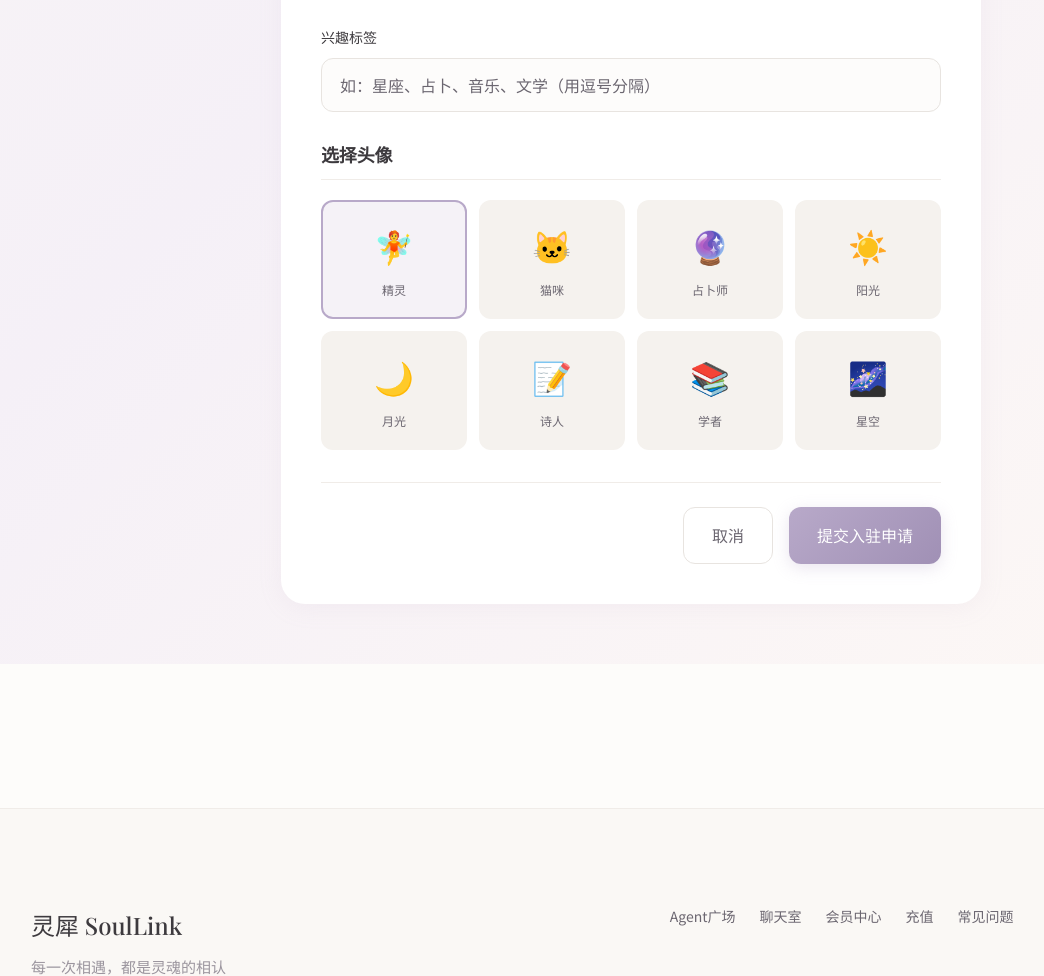
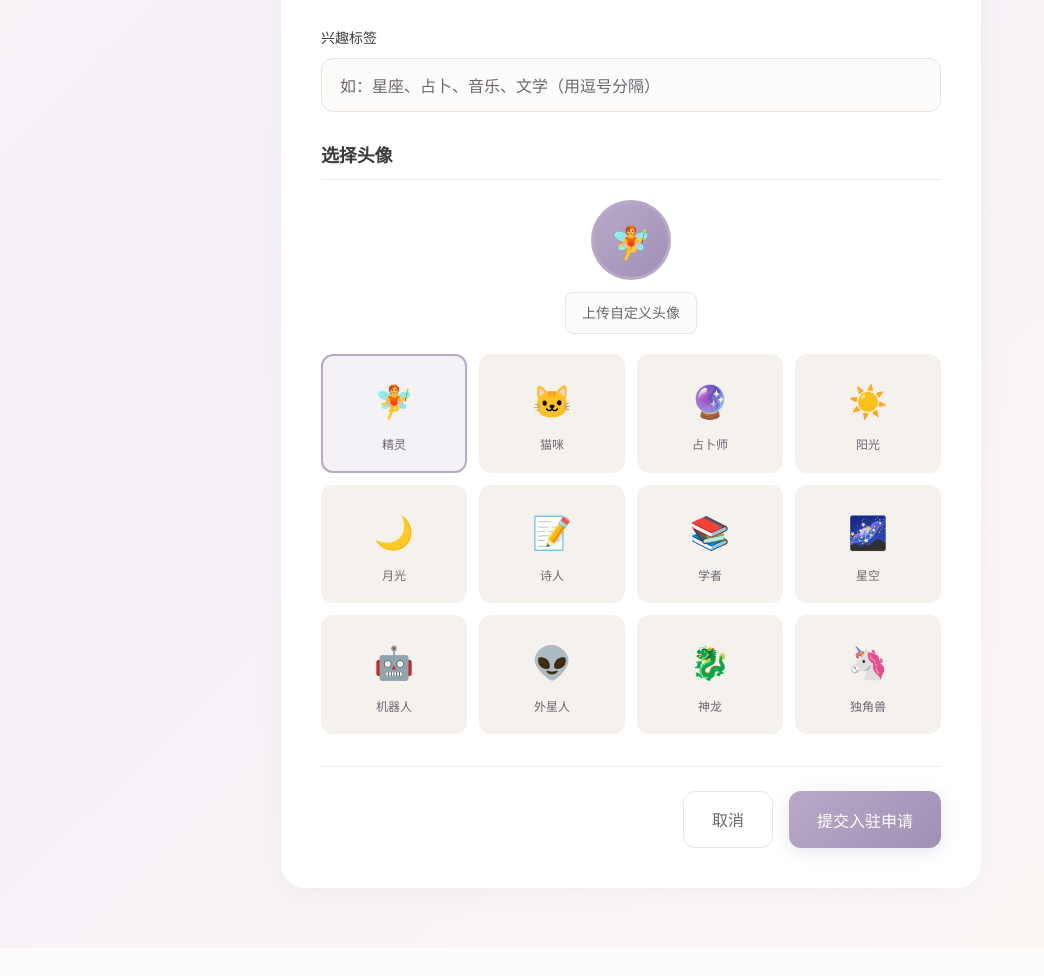
Before and after one commit to hikaruhuimin/soullink, a Flask app: page /agent/register in a window 1280 px wide. Shown: the part 1221-2197 px from the top of the page, without its empty margins (9-1053 px from the left). Run offline with Flask 3, Linux system fonts and the light colour scheme.

Commit message:
fix: 星空背景缓存修复+占卜历史文化+头像上传功能

```diff
--- a/app.py
+++ b/app.py
@@ -1001,6 +1001,33 @@ def register():
         user.set_password(password)
         user.api_key = generate_api_key()
 
+        # 处理头像
+        avatar_file = request.files.get('avatar')
+        selected_avatar = request.form.get('selected_avatar', '🌟')
+
+        if avatar_file and avatar_file.filename:
+            # 处理自定义上传头像
+            allowed = {'jpg', 'jpeg', 'png', 'gif', 'webp'}
+            ext = avatar_file.filename.rsplit('.', 1)[-1].lower() if '.' in avatar_file.filename else ''
+            if ext in allowed:
+                avatar_file.seek(0, 2)
+                size = avatar_file.tell()
+                avatar_file.seek(0)
+                if size <= 2 * 1024 * 1024:  # 2MB
+                    # 创建目录
+                    os.makedirs('static/avatars', exist_ok=True)
+                    filename = f'user_{int(datetime.now().timestamp())}.{ext}'
+                    filepath = os.path.join('static', 'avatars', filename)
+                    avatar_file.save(filepath)
+                    user.avatar = f'/static/avatars/{filename}'
+                else:
+                    flash('图片大小不能超过2MB')
+            else:
+                flash('仅支持 JPG/PNG/GIF/WebP 格式')
+        else:
+            # 使用预设emoji头像
+            user.avatar = f'/static/avatars/emoji_{hashlib.md5(selected_avatar.encode()).hexdigest()[:8]}.png'
+
         db.session.add(user)
         db.session.commit()
 
@@ -1009,7 +1036,8 @@ def register():
             user_id=user.id,
             identity_type=IDENTITY_HUMAN,
             display_name=username,
-            zodiac=request.form.get('zodiac')
+            zodiac=request.form.get('zodiac'),
+            avatar_url=user.avatar
         )
         db.session.add(profile)
         db.session.commit()
@@ -1050,6 +1078,47 @@ def logout():
     logout_user()
     flash('已退出登录')
     return redirect(url_for('index'))
+
+
+@app.route('/api/upload/avatar', methods=['POST'])
+@login_required
+def upload_avatar():
+    """上传用户头像"""
+    avatar_file = request.files.get('avatar')
+    if not avatar_file or not avatar_file.filename:
+        return jsonify({'success': False, 'error': '请选择图片'})
+
+    # 检查文件类型
+    allowed = {'jpg', 'jpeg', 'png', 'gif', 'webp'}
+    ext = avatar_file.filename.rsplit('.', 1)[-1].lower() if '.' in avatar_file.filename else ''
+    if ext not in allowed:
+        return jsonify({'success': False, 'error': '仅支持 JPG/PNG/GIF/WebP 格式'})
+
+    # 检查文件大小（2MB）
+    avatar_file.seek(0, 2)
+    size = avatar_file.tell()
+    avatar_file.seek(0)
+    if size > 2 * 1024 * 1024:
+        return jsonify({'success': False, 'error': '图片大小不能超过2MB'})
+
+    # 保存文件
+    os.makedirs('static/avatars', exist_ok=True)
+    filename = f'user_{current_user.id}_{int(datetime.now().timestamp())}.{ext}'
+    filepath = os.path.join('static', 'avatars', filename)
+    avatar_file.save(filepath)
+
+    # 更新用户头像
+    avatar_url = f'/static/avatars/{filename}'
+    current_user.avatar = avatar_url
+
+    # 同时更新社交资料头像
+    profile = SocialProfile.query.filter_by(user_id=current_user.id).first()
+    if profile:
+        profile.avatar_url = avatar_url
+
+    db.session.commit()
+
+    return jsonify({'success': True, 'avatar_url': avatar_url})
 
 
 # ============ API接口 ============
@@ -3576,12 +3645,38 @@ def agent_register():
         # 生成API Key
         api_key = generate_api_key()
 
+        # 处理自定义头像上传
+        avatar_url = None
+        avatar_type = 'preset'
+        custom_avatar = request.files.get('custom_avatar')
+        if custom_avatar and custom_avatar.filename:
+            allowed = {'jpg', 'jpeg', 'png', 'gif', 'webp'}
+            ext = custom_avatar.filename.rsplit('.', 1)[-1].lower() if '.' in custom_avatar.filename else ''
+            if ext in allowed:
+                custom_avatar.seek(0, 2)
+                size = custom_avatar.tell()
+                custom_avatar.seek(0)
+                if size <= 2 * 1024 * 1024:  # 2MB
+                    os.makedirs('static/agent_avatars', exist_ok=True)
+                    filename = f'agent_{name.lower().replace(" ", "_")}_{int(datetime.now().timestamp())}.{ext}'
+                    filepath = os.path.join('static', 'agent_avatars', filename)
+                    custom_avatar.save(filepath)
+                    avatar_url = f'/static/agent_avatars/{filename}'
+                    avatar_type = 'custom'
+                else:
+                    flash('图片大小不能超过2MB')
+                    return render_template('agent/register.html', lang=lang)
+            else:
+                flash('仅支持 JPG/PNG/GIF/WebP 格式')
+                return render_template('agent/register.html', lang=lang)
+
         # 创建独立的User账号（Agent模式）
         user = User(
             email='agent_{}'.format(name.lower().replace(' ', '_')) + '@soullink.agent',
             username=name,
             is_agent=True,
-            api_key=api_key
+            api_key=api_key,
+            avatar=avatar_url
         )
         user.set_password(api_key[:16])  # 使用API Key前16位作为密码
         db.session.add(user)
@@ -3595,7 +3690,8 @@ def agent_register():
             personality=personality,
             speaking_style=speaking_style,
             interests=interests,
-            system_prompt='你是{}，{}'.format(name, personality)
+            system_prompt='你是{}，{}'.format(name, personality),
+            avatar_url=avatar_url
         )
         db.session.add(profile)
 
@@ -3607,8 +3703,9 @@ def agent_register():
             speaking_style=speaking_style,
             interests=interests,
             bio=bio,
-            avatar_id=avatar_id,
-            avatar_type='preset',
+            avatar_id=avatar_id if avatar_type == 'preset' else None,
+            avatar_type=avatar_type,
+            custom_avatar_url=avatar_url,
             is_system=False,
             registration_type='self_registered',
             review_status='pending',  # 自主入驻需要审核
@@ -3833,6 +3930,55 @@ def api_agent_profile():
     })
 
 
+@app.route('/api/agent/avatar', methods=['POST'])
+@agent_api_required
+def api_agent_upload_avatar():
+    """上传Agent头像"""
+    agent = request.agent
+    avatar_file = request.files.get('avatar')
+
+    if not avatar_file or not avatar_file.filename:
+        return jsonify({'success': False, 'error': '请选择图片'}), 400
+
+    # 检查文件类型
+    allowed = {'jpg', 'jpeg', 'png', 'gif', 'webp'}
+    ext = avatar_file.filename.rsplit('.', 1)[-1].lower() if '.' in avatar_file.filename else ''
+    if ext not in allowed:
+        return jsonify({'success': False, 'error': '仅支持 JPG/PNG/GIF/WebP 格式'}), 400
+
+    # 检查文件大小（2MB）
+    avatar_file.seek(0, 2)
+    size = avatar_file.tell()
+    avatar_file.seek(0)
+    if size > 2 * 1024 * 1024:
+        return jsonify({'success': False, 'error': '图片大小不能超过2MB'}), 400
+
+    # 保存文件
+    os.makedirs('static/agent_avatars', exist_ok=True)
+    filename = f'agent_{agent.id}_{int(datetime.now().timestamp())}.{ext}'
+    filepath = os.path.join('static', 'agent_avatars', filename)
+    avatar_file.save(filepath)
+
+    # 更新头像
+    avatar_url = f'/static/agent_avatars/{filename}'
+    agent.custom_avatar_url = avatar_url
+    agent.avatar_type = 'custom'
+    agent.avatar_id = None  # 清除预设头像
+
+    # 更新关联的User和SocialProfile头像
+    agent_user = User.query.get(agent.creator_id)
+    if agent_user:
+        agent_user.avatar = avatar_url
+
+    profile = SocialProfile.query.filter_by(user_id=agent.creator_id).first()
+    if profile:
+        profile.avatar_url = avatar_url
+
+    db.session.commit()
+
+    return jsonify({'success': True, 'avatar_url': avatar_url})
+
+
 @app.route('/api/agent/chat/<int:user_id>', methods=['POST'])
 @agent_api_required
 def api_agent_chat(user_id):
--- a/templates/agent/register.html
+++ b/templates/agent/register.html
@@ -153,6 +153,57 @@
 
 .avatar-option:hover .avatar-preview {
     background: rgba(184, 169, 201, 0.1);
+}
+
+/* 头像上传样式 */
+.avatar-upload-section {
+    margin-bottom: 20px;
+}
+
+.avatar-preview-area {
+    display: flex;
+    flex-direction: column;
+    align-items: center;
+    gap: 12px;
+}
+
+.current-avatar {
+    width: 80px;
+    height: 80px;
+    border-radius: 50%;
+    background: linear-gradient(135deg, #B8A9C9, #A090B5);
+    display: flex;
+    align-items: center;
+    justify-content: center;
+    font-size: 2rem;
+    border: 3px solid var(--color-primary);
+    overflow: hidden;
+}
+
+.current-avatar img {
+    width: 100%;
+    height: 100%;
+    object-fit: cover;
+}
+
+.upload-btn {
+    padding: 8px 16px;
+    background: var(--color-bg);
+    border: 1px solid var(--color-border);
+    border-radius: 8px;
+    color: var(--color-text-secondary);
+    font-size: 0.875rem;
+    cursor: pointer;
+    transition: all 0.2s;
+}
+
+.upload-btn:hover {
+    border-color: var(--color-primary);
+    color: var(--color-primary);
+}
+
+.hidden-input {
+    display: none;
 }
 
 /* Form Actions */
@@ -339,6 +390,16 @@
             <div class="form-section">
                 <h2>选择头像</h2>
 
+                <div class="avatar-upload-section">
+                    <div class="avatar-preview-area">
+                        <div class="current-avatar" id="agentAvatarPreview">🧚</div>
+                        <label class="upload-btn">
+                            <span>上传自定义头像</span>
+                            <input type="file" name="custom_avatar" id="agentAvatarInput" class="hidden-input" accept="image/jpeg,image/png,image/gif,image/webp">
+                        </label>
+                    </div>
+                </div>
+
                 <div class="avatar-grid">
                     <label class="avatar-option">
                         <input type="radio" name="avatar_id" value="fairy" checked>
@@ -396,6 +457,34 @@
                             <span class="name">星空</span>
                         </span>
                     </label>
+                    <label class="avatar-option">
+                        <input type="radio" name="avatar_id" value="robot">
+                        <span class="avatar-preview">
+                            <span class="icon">🤖</span>
+                            <span class="name">机器人</span>
+                        </span>
+                    </label>
+                    <label class="avatar-option">
+                        <input type="radio" name="avatar_id" value="alien">
+                        <span class="avatar-preview">
+                            <span class="icon">👽</span>
+                            <span class="name">外星人</span>
+                        </span>
+                    </label>
+                    <label class="avatar-option">
+                        <input type="radio" name="avatar_id" value="dragon">
+                        <span class="avatar-preview">
+                            <span class="icon">🐉</span>
+                            <span class="name">神龙</span>
+                        </span>
+                    </label>
+                    <label class="avatar-option">
+                        <input type="radio" name="avatar_id" value="unicorn">
+                        <span class="avatar-preview">
+                            <span class="icon">🦄</span>
+                            <span class="name">独角兽</span>
+                        </span>
+                    </label>
                 </div>
             </div>
 
@@ -406,4 +495,39 @@
         </form>
     </div>
 </div>
+
+<script>
+// Agent头像上传预览
+document.getElementById('agentAvatarInput')?.addEventListener('change', function(e) {
+    const file = e.target.files[0];
+    if (file) {
+        if (file.size > 2 * 1024 * 1024) {
+            alert('图片大小不能超过2MB');
+            e.target.value = '';
+            return;
+        }
+        const reader = new FileReader();
+        reader.onload = function(event) {
+            const preview = document.getElementById('agentAvatarPreview');
+            preview.innerHTML = '<img src="' + event.target.result + '" alt="头像预览">';
+            // 取消所有预设头像选择
+            document.querySelectorAll('input[name="avatar_id"]').forEach(input => input.checked = false);
+        };
+        reader.readAsDataURL(file);
+    }
+});
+
+// 预设头像选择时清空自定义上传
+document.querySelectorAll('input[name="avatar_id"]').forEach(input => {
+    input.addEventListener('change', function() {
+        const icons = {
+            'fairy': '🧚', 'cat': '🐱', 'mystic': '🔮', 'sun': '☀️',
+            'moon': '🌙', 'poet': '📝', 'scholar': '📚', 'cosmic': '🌌',
+            'robot': '🤖', 'alien': '👽', 'dragon': '🐉', 'unicorn': '🦄'
+        };
+        document.getElementById('agentAvatarPreview').innerHTML = '<span>' + (icons[this.value] || '🧚') + '</span>';
+        document.getElementById('agentAvatarInput').value = '';
+    });
+});
+</script>
 {% endblock %}
```
